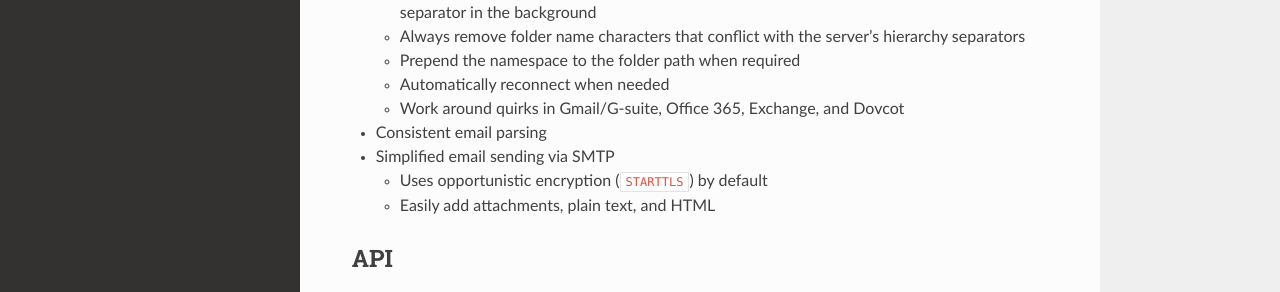
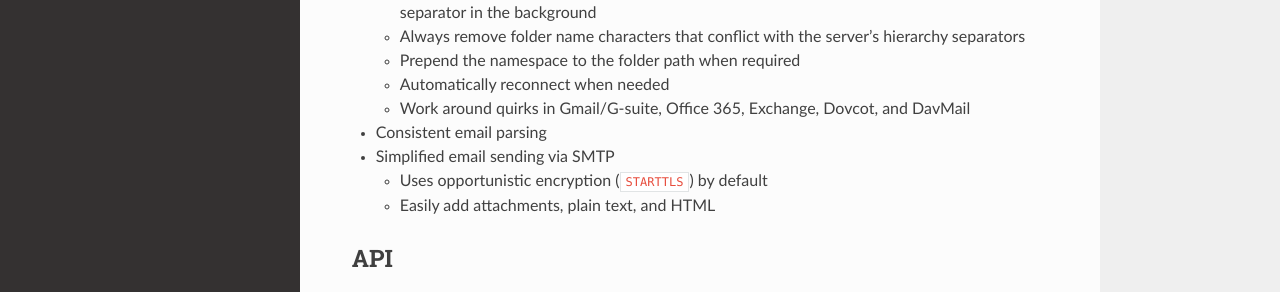
Before and after one commit to seanthegeek/mailsuite, a Sphinx documentation site: the page built from docs/index.rst, in a window 1280 px wide and 1064 px high. Shown: the part 432-724 px from the top of the window. Built offline with Sphinx 7.4.7 and the Read the Docs theme 2.0.0, drawn with Linux system fonts in a browser that asks for light colours.

Commit message:
Update documentation

```diff
--- a/README.rst
+++ b/README.rst
@@ -21,9 +21,13 @@ Features
   - Prepend the namespace to the folder path when required
 
   - Automatically reconnect when needed
-  - Work around quirks in Gmail/G-suite, Office 365, Exchange, and Dovcot
+  - Work around quirks in Gmail/G-suite, Office 365, Exchange, Dovcot, and
+    DavMail
 
 - Consistent email parsing
+
+  - SHA256 hashes of attachments
+
 - Simplified email sending via SMTP
 
   - Uses opportunistic encryption (``STARTTLS``) by default
--- a/docs/index.rst
+++ b/docs/index.rst
@@ -21,7 +21,8 @@ Features
   - Prepend the namespace to the folder path when required
 
   - Automatically reconnect when needed
-  - Work around quirks in Gmail/G-suite, Office 365, Exchange, and Dovcot
+  - Work around quirks in Gmail/G-suite, Office 365, Exchange, Dovcot, and
+    DavMail
 
 - Consistent email parsing
 - Simplified email sending via SMTP
```
Also changed, not shown: other parts of docs/index.rst (+4 -0 lines).
